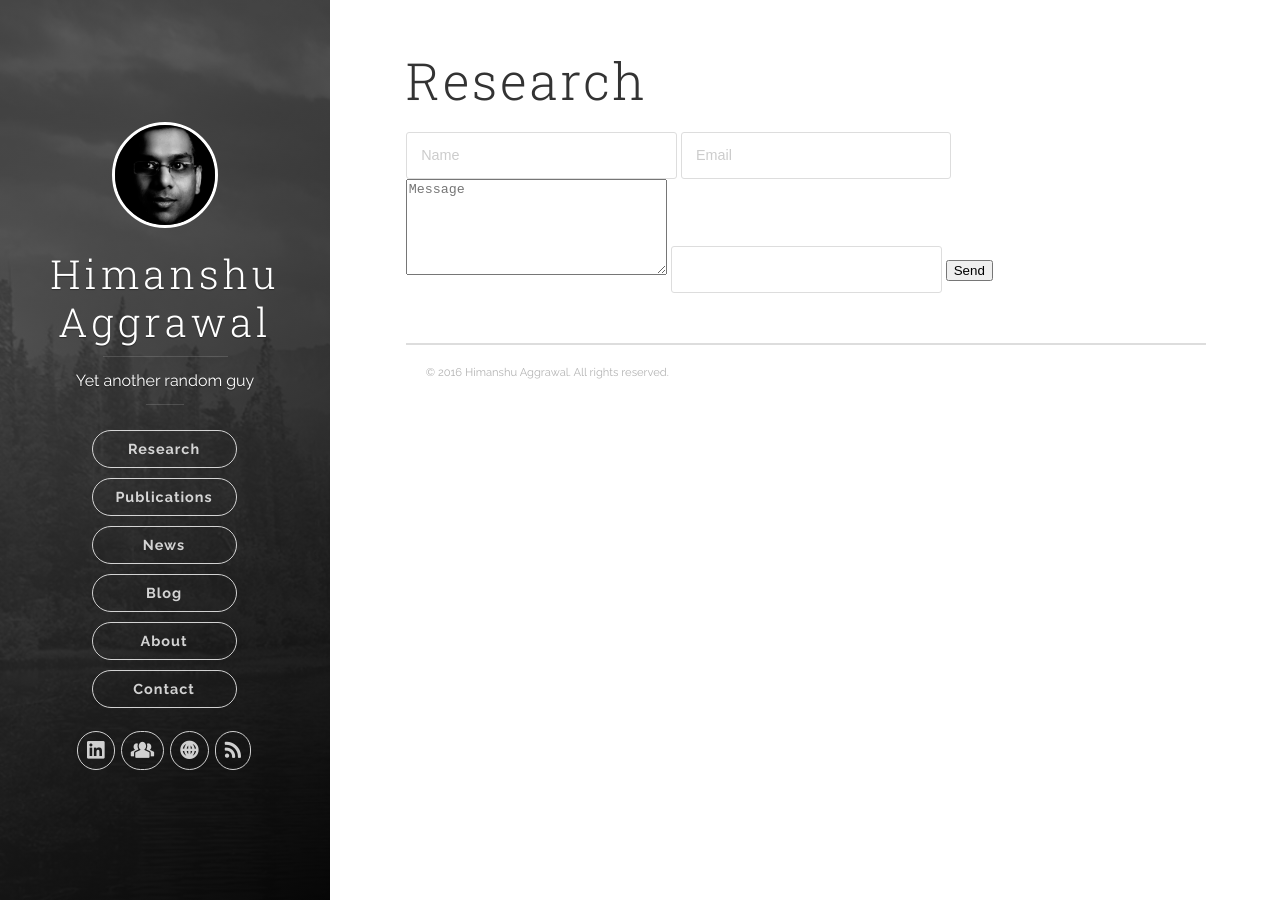
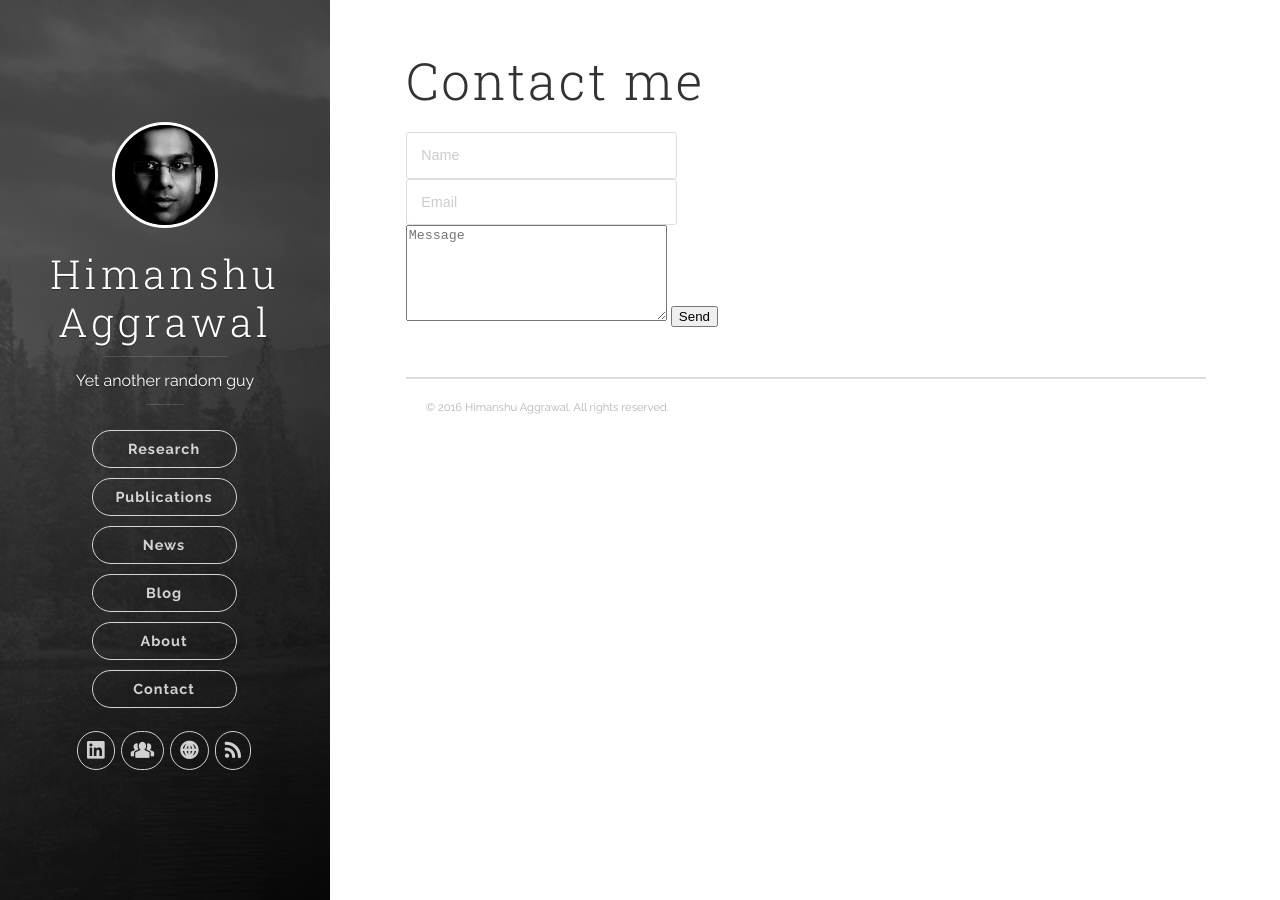
Before and after one commit to ahimanshu13/ahimanshu13.github.io, a Jekyll site: the page built from contact/index.md, in a window 1280 px wide. Built offline with Jekyll 4.4.1, drawn with Linux system fonts in a browser that asks for light colours; nearby versions of some CDN libraries.

Commit message:
adding css to input

```diff
--- a/contact/index.md
+++ b/contact/index.md
@@ -1,17 +1,11 @@
 ---
 layout: page
-title: "Research"
+title: "Contact me"
 ---
 
-
 <form id="contact-form" action="https://formspree.io/agghim@gmail.com" method="post">
-	<input type="text" name="Name" placeholder="Name" required>
-	<input type="email" name="Email" placeholder="Email" required>
+	<input type="text" name="Name" placeholder="Name" class="contactinput" required>
+	<input type="email" name="Email" placeholder="Email" class="contactinput" required>
 	<textarea name="Message" cols="30" rows="6" placeholder="Message" required></textarea>
-	<!-- CONFIG -->
-	<input class="is-hidden" type="text" name="_gotcha">
-	<input type="hidden" name="_subject" value="Subject">
-	<input type="hidden" name="_cc" value="email@cc.com">
-	<!-- /CONFIG -->
 	<input class="submit" type="submit" value="Send">
 </form>
--- a/css/uno.css
+++ b/css/uno.css
@@ -1479,6 +1479,10 @@ i {
 
 *:focus {
 	outline: none; }
+
+.contactinput {
+	display: block;
+}
 
 input[type="text"],
 input[type="password"],
```
